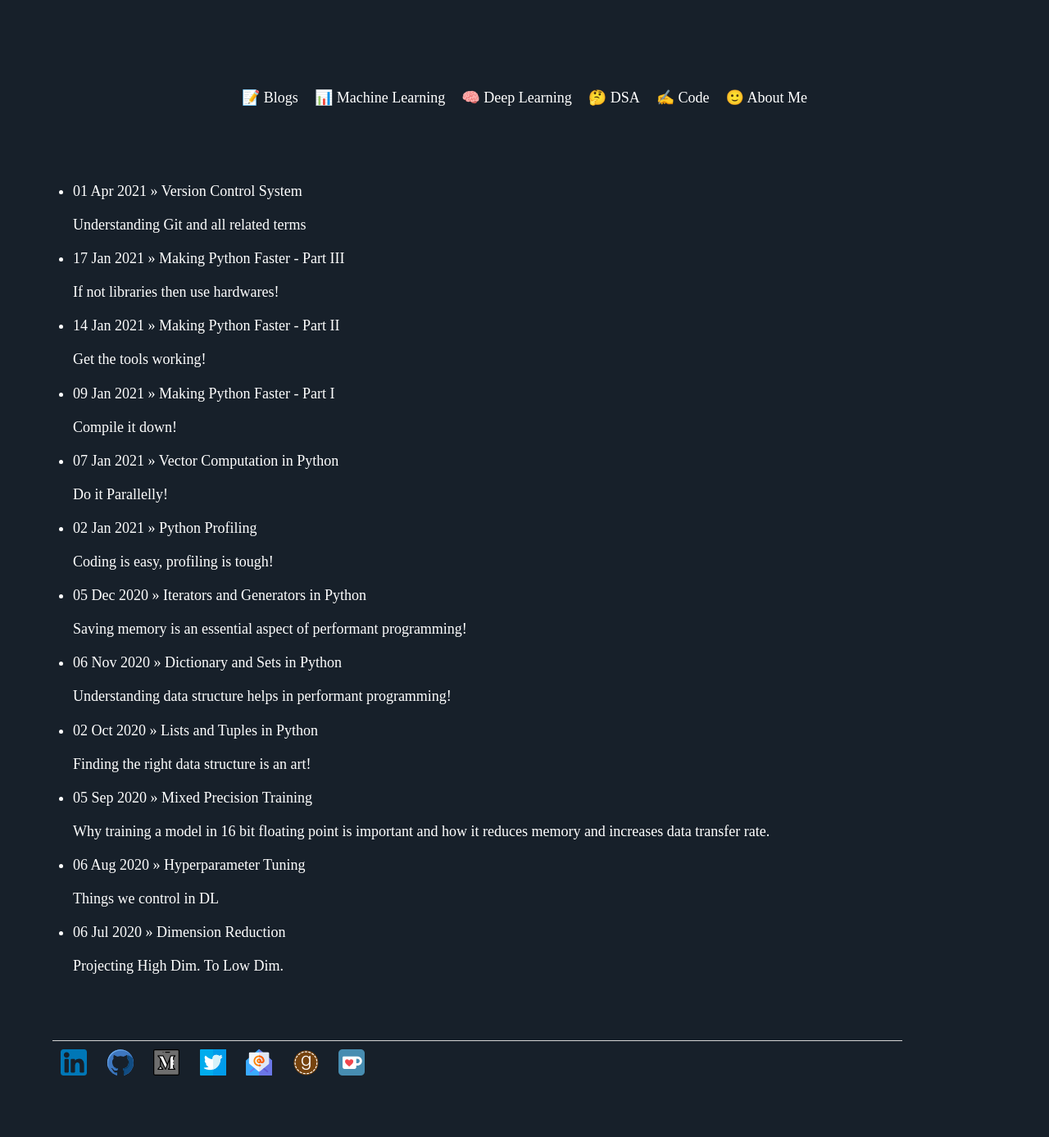
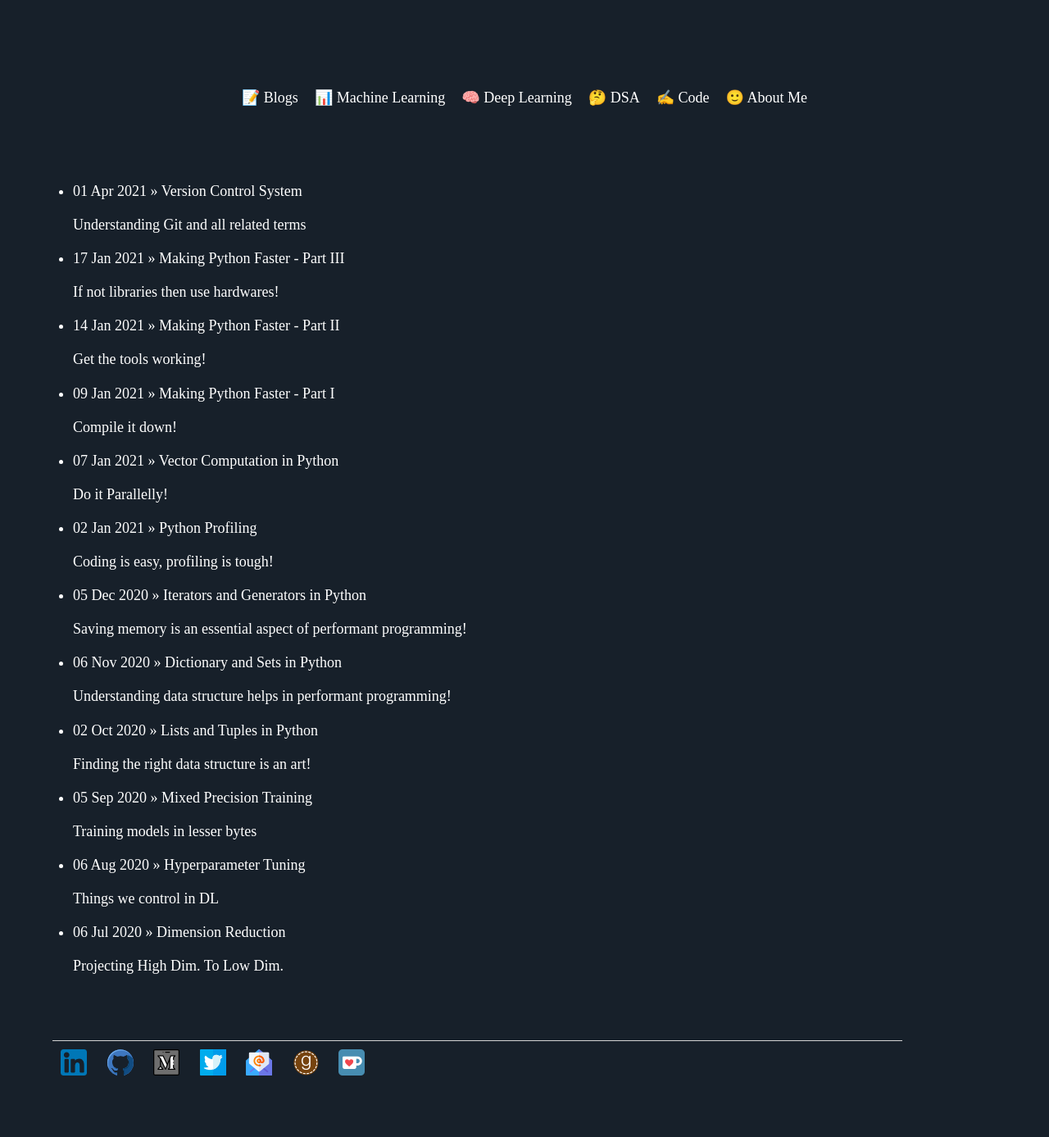
Before and after one commit to Mayurji/mayurji.github.io, a Jekyll site: the page built from index.html, in a window 1280 px wide. Shown: the whole page at 82% size. Built offline with Jekyll 4.4.1, drawn with Linux system fonts in a browser that asks for light colours; nearby versions of some CDN libraries.

Commit message:
Update 2020-09-05-MixedPrecisionTraining.markdown

```diff
--- a/_posts/2020-09-05-MixedPrecisionTraining.markdown
+++ b/_posts/2020-09-05-MixedPrecisionTraining.markdown
@@ -1,7 +1,7 @@
 ---
 layout: post
 title:  Mixed Precision Training
-description: Why training a model in 16 bit floating point is important and how it reduces memory and increases data transfer rate.
+description: Training models in lesser bytes
 category: Blog
 date:   2020-09-05 13:43:52 +0530
 ---
```
